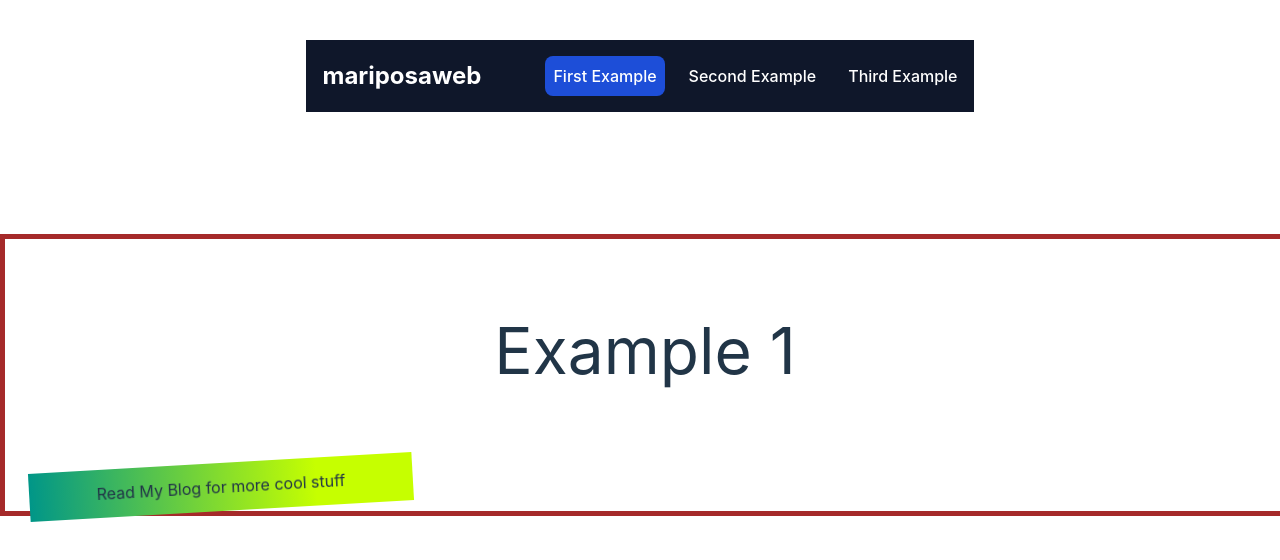
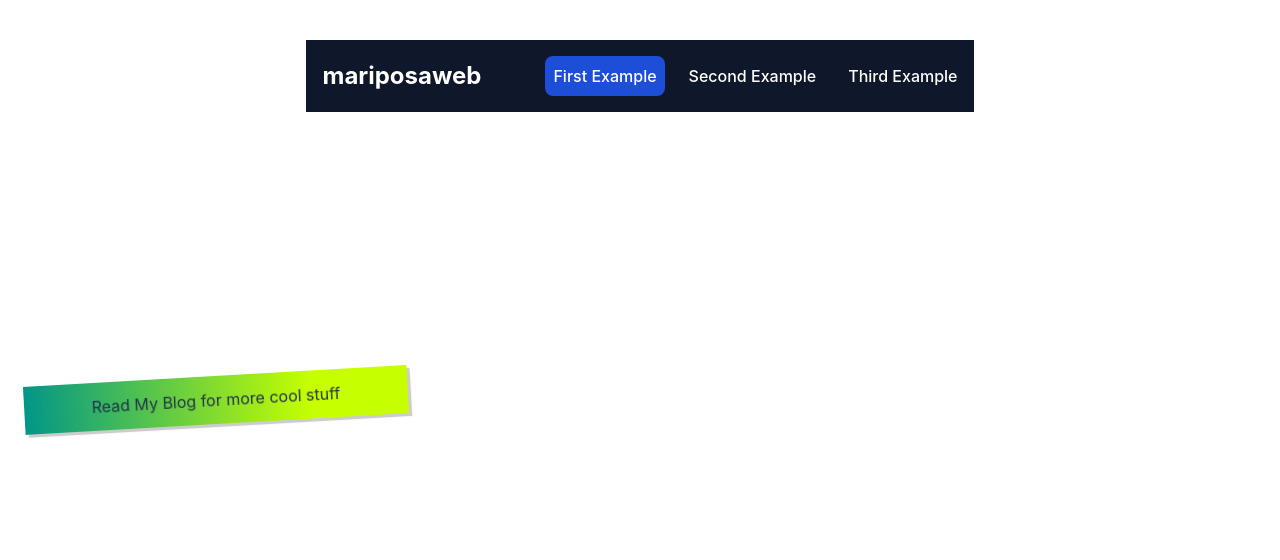
Before and after one commit to DanSimonson/eduframermotion, a React (Vite) app: page /firstexample in a window 1280 px wide. Shown: the top 560 px of the page. Built offline with nearby package versions, Linux system fonts and the light colour scheme.

Commit message:
mad banner a component and removed comments

```diff
--- /dev/null
+++ b/src/components/BlogBanner.jsx
@@ -0,0 +1,41 @@
+
+import { motion } from "framer-motion";
+
+export default function BlogBanner() {
+
+  return (
+
+      <motion.div
+        style={{
+          height: "3rem",
+          width: "24rem",
+          background: "linear-gradient(90deg,#009688 0%,#c6ff00 75%)",
+          display: "flex",
+          justifyContent: "center",
+          alignItems: "center",
+        }}
+
+        initial={{
+          x: -600,
+          rotate: -5,
+        }}
+        animate={{
+          rotate: 5,
+          x: 3000,
+          boxShadow: "18px 18px 0 rgba(0, 0, 0, 0.2)",
+        }}
+
+        transition={{
+          type: "tween",
+          ease: "easeInOut",
+          repeat: Infinity,
+          repeatType: "loop",
+          repeatDelay: 30,
+          duration: 12,
+          delay: 2,
+        }}
+      >
+        Read My Blog for more cool stuff
+      </motion.div>
+  );
+}
--- a/src/pages/FirstExample.jsx
+++ b/src/pages/FirstExample.jsx
@@ -1,59 +1,9 @@
 import { motion } from "framer-motion";
+import BlogBanner from '../components/BlogBanner';
 
 const FirstExample = () => {
   return (
-    <div style={{ marginBottom: "50px", border: "5px solid brown" }}>
-      <p style={{ width: "100vw", textAlign: "center", fontSize: "4rem" }}>
-        Example 1
-      </p>
-      {/* 'linear-gradient(90deg,#ffa0ae 0%,#aacaef 75%)' */}
-      <motion.div
-        // className="bg-gradient-to-r from-green-500 via-teal-500 to-lime-500 h-12
-        // w-96 py-1.5 px-1.5 text-xl flex justify-center items-center rounded-xl"
-        style={{
-          height: "3rem",
-          width: "24rem",
-          background: "linear-gradient(90deg,#009688 0%,#c6ff00 75%)",
-          display: "flex",
-          justifyContent: "center",
-          alignItems: "center",
-        }}
-        /**
-          Below, the initial and animation field are set to declare a translation
-          animation along the horizontal axis "x"
-          Hence why we're setting an "x" field in both objects.
-        **/
-        initial={{
-          x: -600,
-          rotate: -5,
-        }}
-        animate={{
-          rotate: 5,
-          x: 3000,
-          //boxShadow: "18px 18px 0 rgba(0, 0, 0, 0.2)",
-        }}
-        /**
-          The code below specifies the transition type for our element.
-          You can comment the whole transition prop below, and Framer
-          Motion will fallback to "smart defaults".
-
-          In this case, since we have a translation, the default transition type is
-          spring, so you should see the element moving from left to right and "bounce"
-          a when reaching its target state, like a spring!
-        **/
-        transition={{
-          type: "tween",
-          ease: "easeInOut",
-          repeat: Infinity,
-          repeatType: "loop",
-          repeatDelay: 30,
-          duration: 12,
-          delay: 2,
-        }}
-      >
-        Read My Blog for more cool stuff
-      </motion.div>
-    </div>
+    <BlogBanner/>
   );
 };
 
--- a/src/pages/SecondExample.jsx
+++ b/src/pages/SecondExample.jsx
@@ -1,7 +1,18 @@
 import React from "react";
 
 function SecondExample() {
-  return <div>SecondExample Under Construction</div>;
+  return (
+    <div
+      style={{
+        textAlign: "center",
+        fontSize: "2.5rem",
+        color: "brown",
+        width: "100vw",
+      }}
+    >
+      SecondExample Under Construction
+    </div>
+  );
 }
 
-export default SecondExample
+export default SecondExample;
--- a/src/pages/ThirdExample.jsx
+++ b/src/pages/ThirdExample.jsx
@@ -1,7 +1,18 @@
 import React from "react";
 
 function ThirdExample() {
-  return <div>ThirdExample Under Example</div>;
+  return (
+    <div
+      style={{
+        textAlign: "center",
+        fontSize: "2.5rem",
+        color: "brown",
+        width: "100vw",
+      }}
+    >
+      ThirdExample Under Example
+    </div>
+  );
 }
 
 export default ThirdExample;
```
